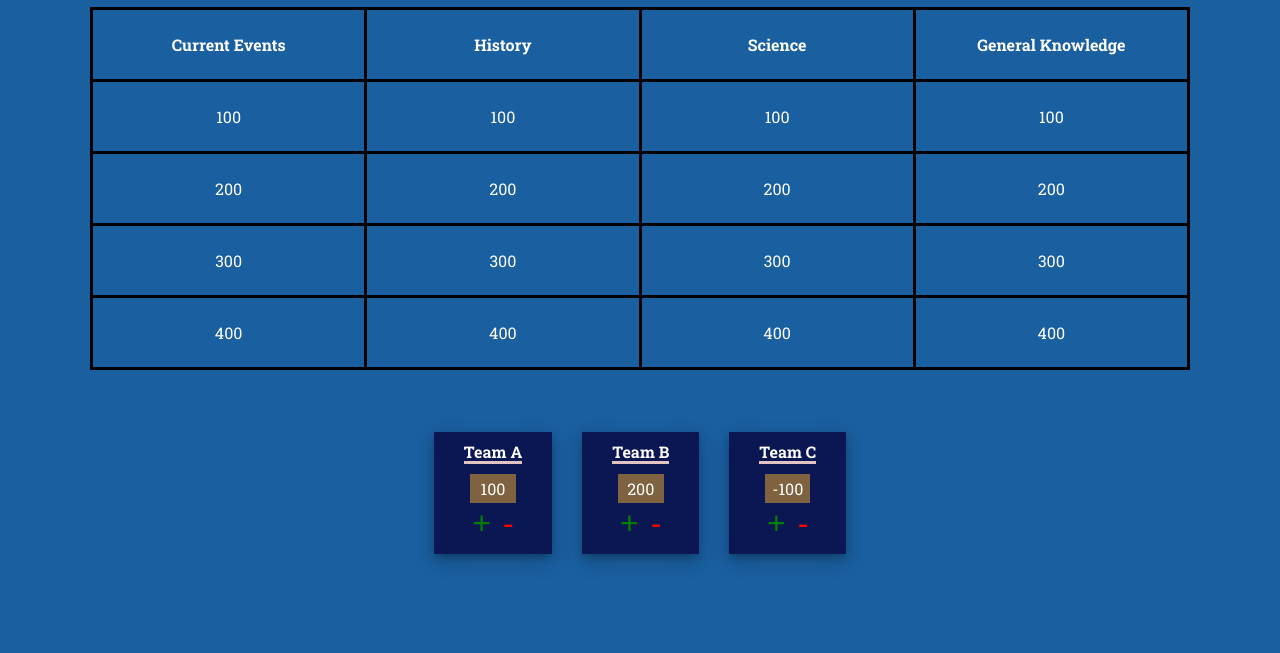
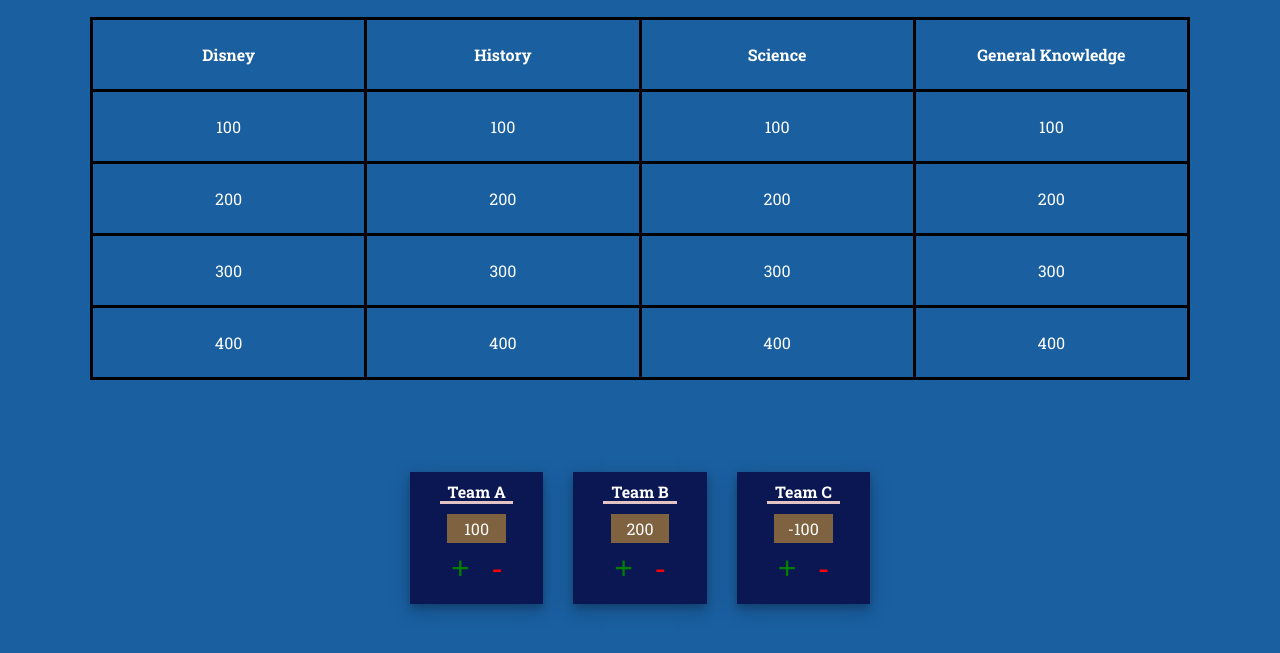
Before and after one commit to michaelzhang114/jeopardy-game, a website built with Vite: page index.html in a window 1280 px wide. Shown: the part 135-788 px from the top of the page. Built offline with nearby package versions, Linux system fonts and the light colour scheme.

Commit message:
generate quiz programmatically

```diff
--- a/index.html
+++ b/index.html
@@ -18,7 +18,19 @@
 			<div class="grid">
 				<div class="grid__header"><h1>Play Jeopardy!</h1></div>
 				<div class="grid__main">
-					<table>
+					<!-- <div class="modal-container">
+						<div class="modal">
+							<p>
+								Lorem ipsum dolor sit amet consectetur
+								adipisicing elit. Accusamus ipsum, optio aliquid
+								accusantium aut similique quia id molestias
+								nulla, esse pariatur possimus rem dolore quis
+								illo autem aspernatur cupiditate tenetur?
+							</p>
+							<button id="close-question-modal">Close</button>
+						</div>
+					</div> -->
+					<!-- <table>
 						<tr>
 							<th>Current Events</th>
 							<th>History</th>
@@ -49,7 +61,7 @@
 							<td>400</td>
 							<td>400</td>
 						</tr>
-					</table>
+					</table> -->
 				</div>
 				<div class="grid__footer">
 					<!-- <div class="player">
--- a/main.js
+++ b/main.js
@@ -1,5 +1,5 @@
 import "./scss/style.scss";
-import { printQuiz } from "./quiz";
+import { generateQuizGrid } from "./quiz";
 
 const plusButton = document.querySelector(".score-controls .add");
 //console.log(plusButton);
@@ -88,4 +88,4 @@
 });
 
 // print quiz
-printQuiz();
+generateQuizGrid();
--- a/quiz.js
+++ b/quiz.js
@@ -1,27 +1,81 @@
-export function printQuiz() {
+function makeQuiz() {
 	var questionsForCE = [
-		{ question: "Question A", answer: "this is an answer" },
-		{ question: "Question B", answer: "this is an answer" },
-		{ question: "Question C", answer: "this is an answer" },
-		{ question: "Question D", answer: "this is an answer" },
+		{
+			question:
+				"In Disney's \"The Little Mermaid,\" what is the name of Ariel's father, the ruler of the underwater kingdom?",
+			answer: "King Triton",
+		},
+		{
+			question:
+				'In Disney\'s "Aladdin," what does the Genie turn into when Aladdin wishes to set him free?',
+			answer: "a human",
+		},
+		{
+			question:
+				'In the Disney classic "Beauty and the Beast," what is the name of the villainous hunter who seeks to marry Belle?',
+			answer: "Gaston",
+		},
+		{
+			question:
+				'Who directed the 2016 live-action adaptation of "The Jungle Book" for Disney, blending CGI and live-action elements?',
+			answer: "Jon Favreau",
+		},
 	];
 	var questionsForHistory = [
-		{ question: "Question A", answer: "this is an answer" },
-		{ question: "Question B", answer: "this is an answer" },
-		{ question: "Question C", answer: "this is an answer" },
-		{ question: "Question D", answer: "this is an answer" },
+		{
+			question:
+				"What empire was founded by Genghis Khan and became the largest contiguous empire in history?",
+			answer: "Mongol Empire",
+		},
+		{
+			question:
+				"Julius Caesar was assassinated on 15 March 44 BC, a date now often known by what term?",
+			answer: "Ides of March",
+		},
+		{
+			question:
+				"Which document, adopted on July 4, 1776, declared the Thirteen American Colonies' independence from Great Britain?",
+			answer: "Declaration of Independence",
+		},
+		{
+			question:
+				"Who was the leader of the Soviet Union during the Cuban Missile Crisis?",
+			answer: "Nikita Khrushchev",
+		},
 	];
 	var questionsForScience = [
-		{ question: "Question A", answer: "this is an answer" },
-		{ question: "Question B", answer: "this is an answer" },
-		{ question: "Question C", answer: "this is an answer" },
-		{ question: "Question D", answer: "this is an answer" },
+		{
+			question: "What is the smallest planet in our solar system?",
+			answer: "Mercury",
+		},
+		{
+			question: "What is the chemical symbol for the element gold?",
+			answer: "Au",
+		},
+		{
+			question:
+				"What is the process by which plants convert sunlight into chemical energy?",
+			answer: "photosynthesis",
+		},
+		{
+			question:
+				'What is the scientific name for the "voice box" in humans responsible for sound production?',
+			answer: "What is the larynx",
+		},
 	];
 	var questionsForGK = [
-		{ question: "Question A", answer: "this is an answer" },
-		{ question: "Question B", answer: "this is an answer" },
-		{ question: "Question C", answer: "this is an answer" },
-		{ question: "Question D", answer: "this is an answer" },
+		{ question: "Boise is the capitol of what state?", answer: "Idaho" },
+		{ question: "What does a monophone fear?", answer: "Being alone" },
+		{
+			question:
+				"With how many bricks is the Empire State Building made of? A.) 100 million  B.) 5 million C.) 20 million  D.)10 million",
+			answer: "10 million",
+		},
+		{
+			question:
+				"What is the name of the deepest point in Earth’s oceans? ",
+			answer: "Mariana’s Trench ",
+		},
 	];
 
 	var arrayOfQuestions = [];
@@ -32,12 +86,7 @@
 	arrayOfQuestions.push(questionsForGK);
 	//console.log(arrayOfQuestions);
 
-	var categories = [
-		"Current Events",
-		"History",
-		"Science",
-		"General Knowledge",
-	];
+	var categories = ["Disney", "History", "Science", "General Knowledge"];
 
 	var quizMap = new Map();
 
@@ -47,6 +96,98 @@
 		quizMap.set(categories[i], arrayOfQuestions[i]);
 	}
 
-	console.log("my quiz: \n");
-	console.log(quizMap);
+	return [quizMap, [100, 200, 300, 400]];
 }
+
+export function generateQuizGrid() {
+	const [quizMap, questionPoints] = makeQuiz();
+	// console.log("my quiz: \n");
+	//console.log(quizMap);
+	// console.log(questionPoints);
+	const qGrid = document.querySelector(".grid__main");
+	console.log(qGrid);
+	const table = document.createElement("table");
+	qGrid.append(table);
+
+	// create the header row with categories
+	const headerRow = document.createElement("tr");
+	var categories = quizMap.keys();
+	while (true) {
+		var result = categories.next();
+		if (result.done) break;
+		//console.log(result.value);
+		var th = document.createElement("th");
+		th.textContent = result.value;
+		headerRow.append(th);
+	}
+	table.append(headerRow);
+
+	const myQuizArray = flattenMapToArray(quizMap);
+	//console.log(myQuizArray);
+
+	// populate the rows
+	var numberOfQuestionsPerCategory = quizMap.values().next().value.length;
+
+	for (var i = 0; i < numberOfQuestionsPerCategory; i++) {
+		var tr = document.createElement("tr");
+		const currentQValue = questionPoints[i];
+		for (var j = 0; j < numberOfQuestionsPerCategory; j++) {
+			var td = document.createElement("td");
+			td.textContent = currentQValue;
+			td.setAttribute("data-question", myQuizArray[i][j].question);
+			td.setAttribute("data-answer", myQuizArray[i][j].answer);
+			//console.log(td.getAttribute("data-question"));
+			td.addEventListener("click", (e) => showQuestion(e));
+			tr.append(td);
+		}
+		table.append(tr);
+	}
+
+	const cells = table.getElementsByTagName("td");
+	//console.log(cells);
+	for (var i = 0; i < cells.length; i++) {
+		var cell = cells[i];
+		//console.log(cell);
+		// cell.addEventListener("click", () => {
+		// 	var q = cell.getAttribute("data-question");
+		// 	alert(q);
+		// });
+	}
+	//console.log(cells);
+}
+
+const showQuestion = (e) => {
+	alert(e.target.getAttribute("data-question"));
+	console.log(e.target.getAttribute("data-answer"));
+};
+
+function flattenMapToArray(myMap) {
+	var myVals = myMap.values();
+	var outputArr = [];
+	while (true) {
+		var row = myVals.next();
+		if (row.done) break;
+		outputArr.push(row.value);
+	}
+	return transposeMatrix(outputArr);
+	//return outputArr;
+}
+
+function transposeMatrix(matrix) {
+	//change an array of arrays from an n by m matrix to an m by n matrix
+
+	// Get the number of rows and columns in the original matrix
+	const numRows = matrix.length;
+	const numCols = matrix[0].length;
+
+	// Create a new matrix with dimensions swapped (m by n)
+	const transposedMatrix = Array.from({ length: numCols }, () => []);
+
+	// Iterate through the original matrix and transpose elements
+	for (let i = 0; i < numRows; i++) {
+		for (let j = 0; j < numCols; j++) {
+			transposedMatrix[j][i] = matrix[i][j];
+		}
+	}
+	return transposedMatrix;
+}
--- a/scss/globals/_typography.scss
+++ b/scss/globals/_typography.scss
@@ -43,6 +43,7 @@
 	cursor: pointer;
 	text-align: center;
 	border: 0;
+	margin: 5px 5px;
 }
 
 button.add:hover,
--- a/scss/layout/_index.scss
+++ b/scss/layout/_index.scss
@@ -1 +1,2 @@
 @forward "grid";
+@forward "modal";
```
Also changed, not shown: scss/layout/_modal.scss (added).
